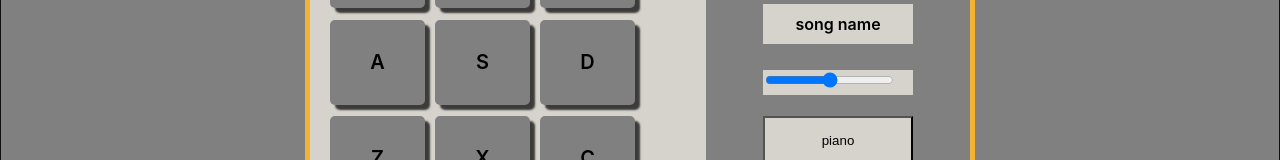
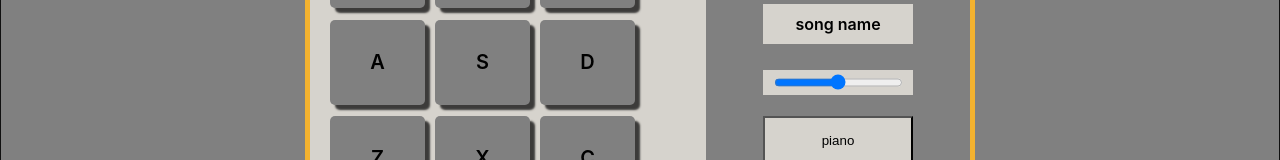
Before and after one commit to sergeialimov/drum-machine, a React (Create React App) app: page / in a window 1280 px wide. Shown: the part 337-497 px from the top of the page. Built offline with nearby package versions, Linux system fonts and the light colour scheme.

Commit message:
align volume input

```diff
--- a/src/App.css
+++ b/src/App.css
@@ -75,6 +75,12 @@
   height: 25px;
   width: 150px;
   background-color: #D6D3CD;
+  display: flex;
+}
+
+#vol-control {
+  margin-left: auto;
+  margin-right: auto;
 }
 
 #nameBox {
```
